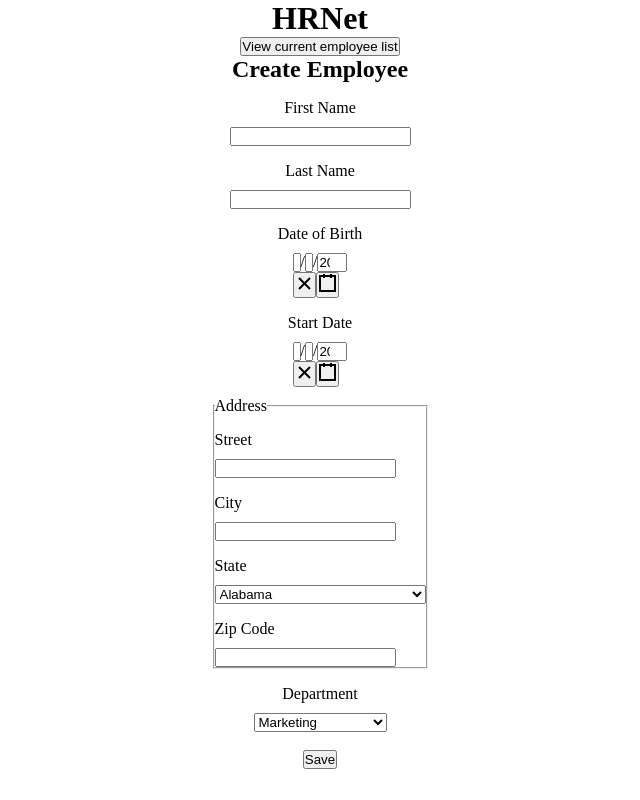
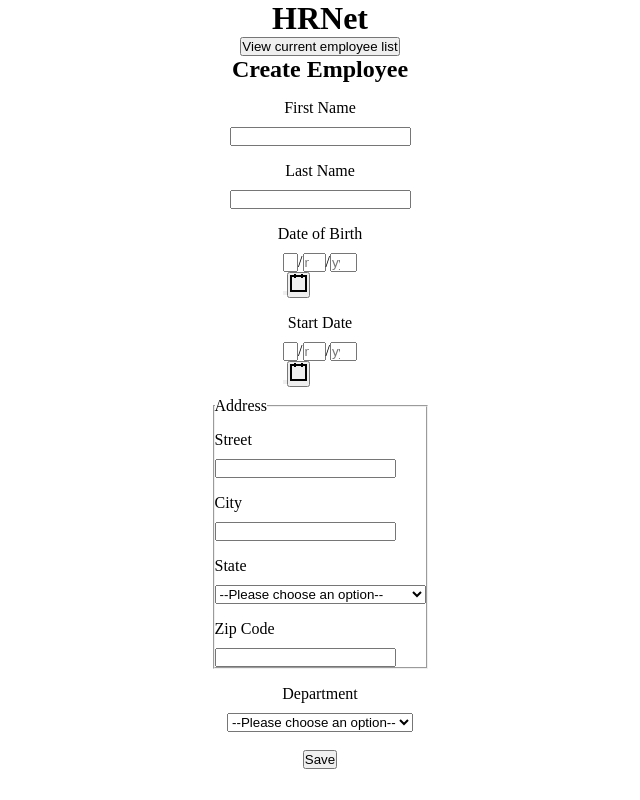
Before and after one commit to rardooba/ElMaissoumAboudrare_14_18042022, a React (Create React App) app: page / in a window 1280 px wide. Shown: the whole page, without its empty margins (320-960 px from the left). Built offline with nearby package versions, Linux system fonts and the light colour scheme.

Commit message:
Add React-Hook-Form > Done

```diff
--- a/package.json
+++ b/package.json
@@ -10,6 +10,7 @@
     "react-data-table-component": "^7.5.0",
     "react-date-picker": "^8.4.0",
     "react-dom": "^18.0.0",
+    "react-hook-form": "^7.30.0",
     "react-router-dom": "^6.3.0",
     "react-scripts": "5.0.1",
     "styled-components": "^5.3.5",
--- a/src/Components/DatePicker/index.jsx
+++ b/src/Components/DatePicker/index.jsx
@@ -2,7 +2,7 @@ import React, { useContext, useState } from "react";
 import DatePicker from "react-date-picker";
 import { Context } from "../../services/contextAPI";
 
-const DatePickerNPM = ({ name }) => {
+const DatePickerNPM = ({ name, register }) => {
   const [startDate, setStartDate] = useState(new Date());
   const { employeeData, setEmployeeData } = useContext(Context);
 
@@ -41,7 +41,7 @@ const DatePickerNPM = ({ name }) => {
     }
 }
 
-  return <DatePicker onChange={handleInputDate} value={startDate}/>
+  return <DatePicker onChange={handleInputDate} value={startDate} required={true} clearIcon="" />
 };
 
 export default DatePickerNPM;
--- a/src/Components/FormCreateEmployee/index.jsx
+++ b/src/Components/FormCreateEmployee/index.jsx
@@ -1,58 +1,133 @@
-import React, { useContext } from "react";
+import React, { useContext, useEffect } from "react";
 import { Context } from "../../services/contextAPI";
 import styled from "styled-components";
 import { departments, states } from "../../API/data";
-import DatePickerNPM from "../DatePicker";
+//import DatePickerNPM from "../DatePicker";
+import DatePicker from "react-date-picker";
+import { INITIAL_STATE } from "../../services/contextAPI";
 
-
-
+import { Controller, useForm } from "react-hook-form";
 
 const FromCreateEmployee = () => {
+  const {
+    register,
+    control,
+    handleSubmit,
+    formState: { errors },
+  } = useForm();
+
   const { employeeData, setEmployeeData, employeesArray, setEmployeesArray } =
     useContext(Context);
 
-  const handleSubmit = (e) => {
-    e.preventDefault();
-    const newEmployeeOBJ = { ...employeeData };
 
-      setEmployeeData({
-        ...employeeData,
-        isModalOpen: true,
-      });
-      setEmployeesArray(employeesArray.concat(newEmployeeOBJ));
-
+  const formatDate = (elt) => {
+    const day =
+      elt.getDate().toString().length < 2 ? "0" + elt.getDate() : elt.getDate();
+    const mounth =
+      elt.getMonth().toString().length < 2
+        ? `0${elt.getMonth() + 1}`
+        : elt.getMonth() + 1;
+    const year = elt.getFullYear();
+    const date = `${day}/${mounth}/${year}`;
+    return date;
   };
 
+  const onSubmit = (data) => {
+    setEmployeeData({
+      firstName: data.firstname,
+      lastName: data.lastname,
+      dateOfBirth: formatDate(data.dateOfBirth),
+      startDate: formatDate(data.startDate),
+      street: data.street,
+      city: data.city,
+      state: data.state,
+      zipCode: data.zipcode,
+      department: data.department,
+      isModalOpen: true,
+    });
+  };
 
+  useEffect(() => {
+    if (employeeData !== INITIAL_STATE) {
+      setEmployeesArray([...employeesArray, employeeData]);
+    }
+  }, [employeeData]);
 
+  console.log(employeesArray);
   return (
-    <Form onSubmit={handleSubmit}>
+    <Form onSubmit={handleSubmit(onSubmit)}>
       <label htmlFor="first-name">First Name</label>
       <input
         type="text"
         id="first-name"
-        value={employeeData.firstName}
-        onChange={(e) => {
-          setEmployeeData({ ...employeeData, firstName: e.target.value });
-        }}
+        {...register("firstname", {
+          required: "This is required.",
+          minLength: {
+            value: 4,
+            message: "Min length is 4",
+          },
+          pattern: {
+            value: /^[A-zÀ-ú]+$/i,
+            message: "No number in your name please",
+          },
+        })}
+      />
+      <p>{errors.firstname?.message}</p>
 
+      <label htmlFor="lastname">Last Name</label>
+      <input
+        type="text"
+        id="lastname"
+        {...register("lastname", {
+          required: "This is required.",
+          minLength: {
+            value: 4,
+            message: "Min length is 4",
+          },
+          pattern: {
+            value: /^[A-zÀ-ú]+$/i,
+            message: "No number in your name please",
+          },
+        })}
+      />
+      <p>{errors.lastname?.message}</p>
+
+      <label htmlFor="dateOfBirth">Date of Birth</label>
+
+      <Controller
+        name="dateOfBirth"
+        control={control}
+        render={({ field: { onChange, value } }) => (
+          <DatePicker
+            onChange={onChange}
+            dayPlaceholder="dd"
+            monthPlaceholder="mm"
+            yearPlaceholder="yyyy"
+            value={value}
+            required={true}
+            format="dd/MM/y"
+            clearIcon=""
+          />
+        )}
       />
 
-      <label htmlFor="last-name">Last Name</label>
-      <input
-        type="text"
-        id="last-name"
-        onChange={(e) =>
-          setEmployeeData({ ...employeeData, lastName: e.target.value })
-        }
-        value={employeeData.lastName}
+      <label htmlFor="start-date">Start Date</label>
+      <Controller
+        name="startDate"
+        control={control}
+        render={({ field: { onChange, value } }) => (
+          <DatePicker
+            onChange={onChange}
+            dayPlaceholder="dd"
+            monthPlaceholder="mm"
+            yearPlaceholder="yyyy"
+            value={value}
+            required={true}
+            format="dd/MM/y"
+            clearIcon=""
+          />
+        )}
       />
-
-      <label htmlFor="date-of-birth">Date of Birth</label>
-      <DatePickerNPM name="dateOfBirth" />
-
-      <label htmlFor="start-date">Start Date</label>
-      <DatePickerNPM name="startDate" />
 
       <Address>
         <legend>Address</legend>
@@ -61,60 +136,77 @@ const FromCreateEmployee = () => {
         <input
           id="street"
           type="text"
-          onChange={(e) =>
-            setEmployeeData({ ...employeeData, street: e.target.value })
-          }
-          value={employeeData.street}
+          {...register("street", {
+            required: "This is required.",
+            minLength: {
+              value: 4,
+              message: "Min length is 4",
+            },
+          })}
         />
+        <p>{errors.street?.message}</p>
 
         <label htmlFor="city">City</label>
         <input
           id="city"
           type="text"
-          onChange={(e) =>
-            setEmployeeData({ ...employeeData, city: e.target.value })
-          }
-          value={employeeData.city}
+          {...register("city", {
+            required: "This is required.",
+            minLength: {
+              value: 4,
+              message: "Min length is 4",
+            },
+            pattern: {
+              value: /^[A-zÀ-ú]+$/i,
+              message: "No number in your city name",
+            },
+          })}
         />
+        <p>{errors.city?.message}</p>
 
         <label htmlFor="state">State</label>
         <select
-          name="state"
           id="state"
-          onChange={(e) =>
-            setEmployeeData({ ...employeeData, state: e.target.value })
-          }
-          value={employeeData.state}
+          {...register("state", {
+            required: "This is required.",
+          })}
         >
+          <option value="">--Please choose an option--</option>
           {states.map((elt, index) => (
             <option key={index}>{elt.name}</option>
           ))}
         </select>
+        <p>{errors.state?.message}</p>
 
         <label htmlFor="zip-code">Zip Code</label>
         <input
           id="zip-code"
           type="number"
-          onChange={(e) =>
-            setEmployeeData({ ...employeeData, zipCode: e.target.value })
-          }
-          value={employeeData.zipCode}
+          {...register("zipcode", {
+            required: "This is required.",
+            maxLength: {
+              value: 5,
+              message: "Max length is 5",
+            },
+          })}
         />
+        <p>{errors.zipcode?.message}</p>
       </Address>
 
       <label htmlFor="department">Department</label>
       <select
-        name="department"
         id="department"
-        onChange={(e) =>
-          setEmployeeData({ ...employeeData, department: e.target.value })
-        }
-        value={employeeData.department}
+        {...register("department", {
+          required: "This is required.",
+        })}
       >
+        <option value="">--Please choose an option--</option>
         {departments.map((elt, index) => (
           <option key={index}>{elt.name}</option>
         ))}
       </select>
+
+      <p>{errors.department?.message}</p>
 
       <br />
       <input
```
Also changed, not shown: 1 other file (tests, documents, lock files or other folders).
